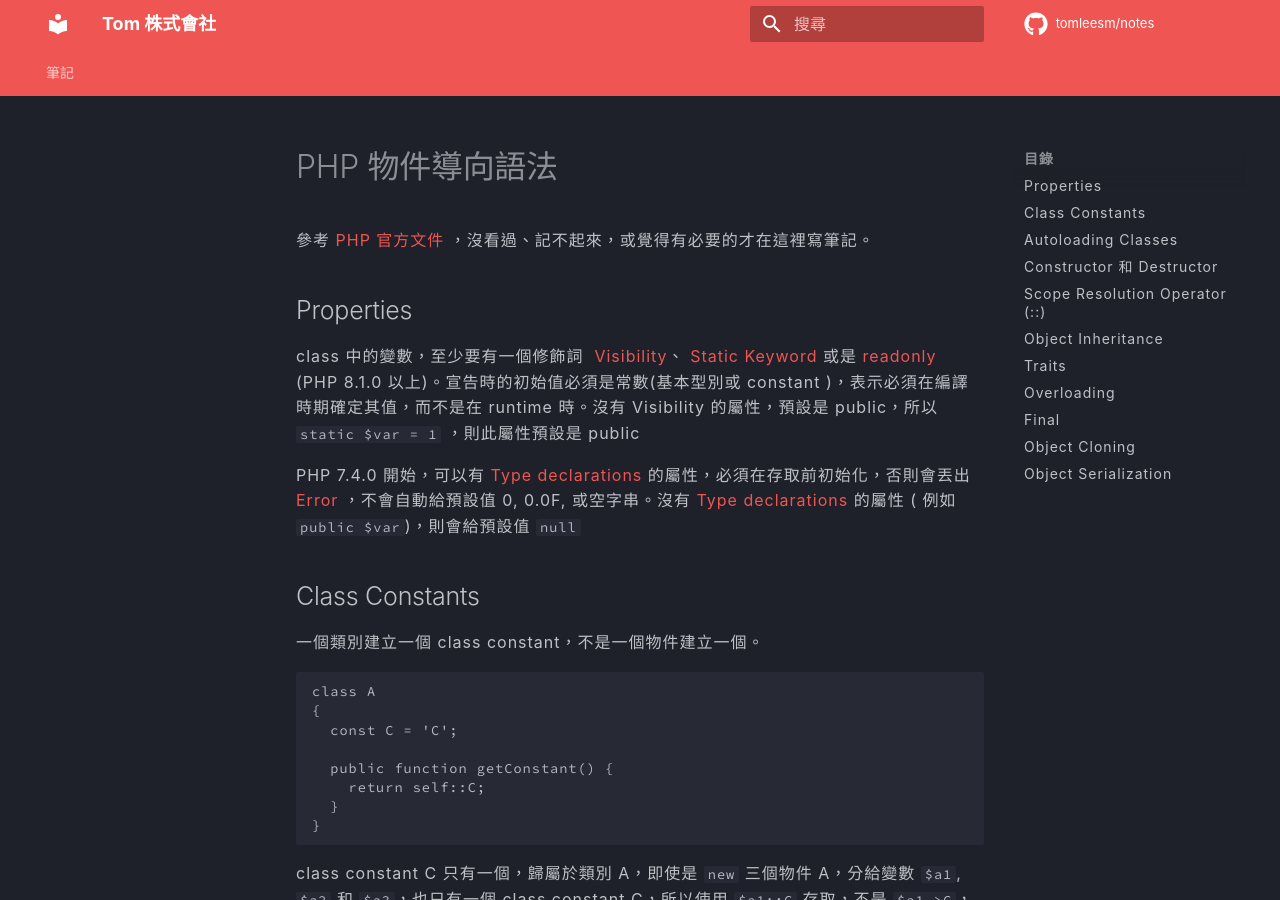
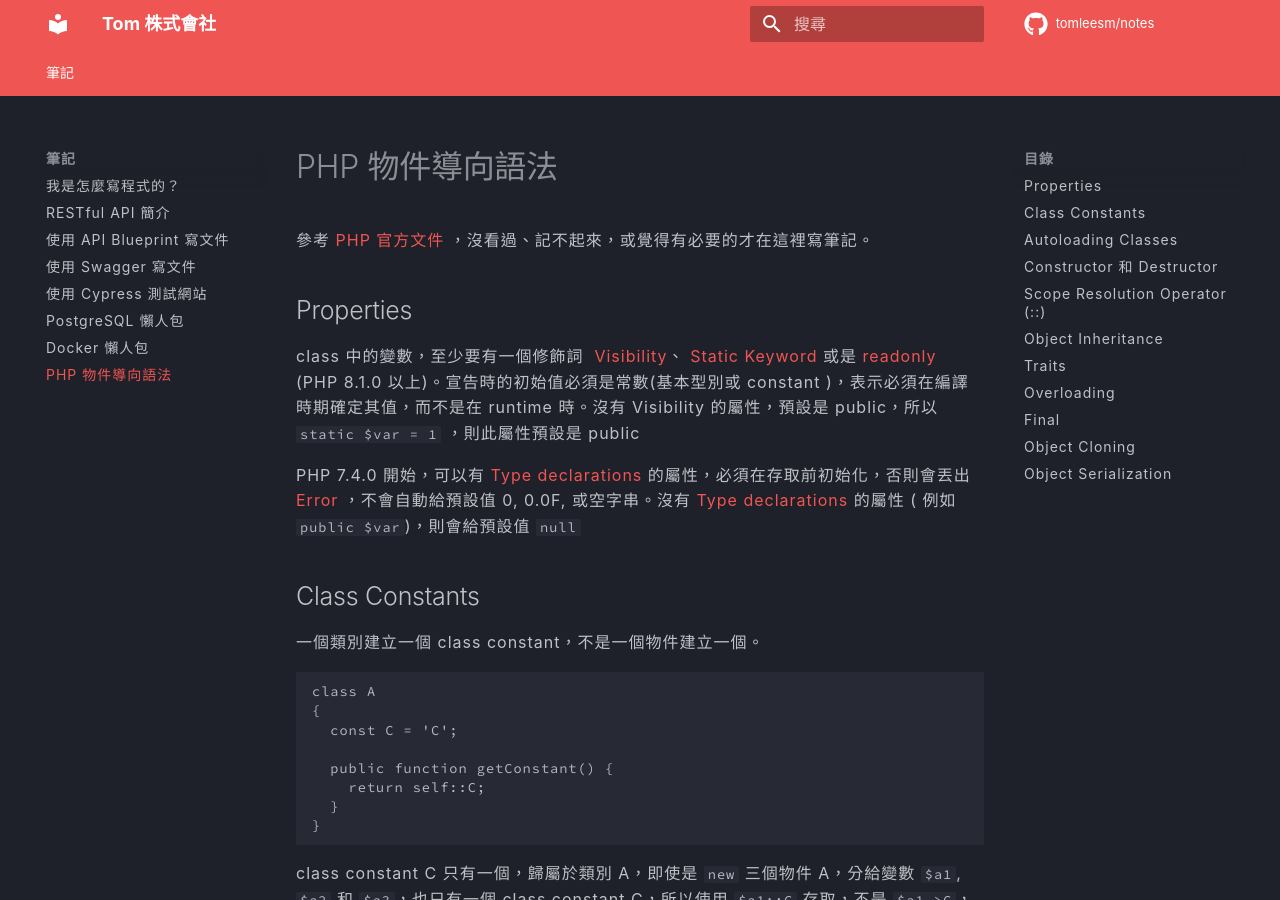
Before and after one commit to tomleesm/notes, an MkDocs documentation site: the page built from docs/php-oop.md, in a window 1280 px wide and 900 px high. Built offline with MkDocs 1.6.1 and Material for MkDocs 9.7.7, drawn with Linux system fonts in a browser that asks for light colours; comment, search, counter and statistics services are not loaded.

Commit message:
PHP 物件導向語法 加入 sidebar

```diff
--- a/mkdocs.yml
+++ b/mkdocs.yml
@@ -74,3 +74,4 @@ nav:
     - 使用 Cypress 測試網站: cypress.md
     - PostgreSQL 懶人包: postgresql-cheat-sheet.md
     - Docker 懶人包: docker-cheat-sheet.md
+    - PHP 物件導向語法: php-oop.md
```
